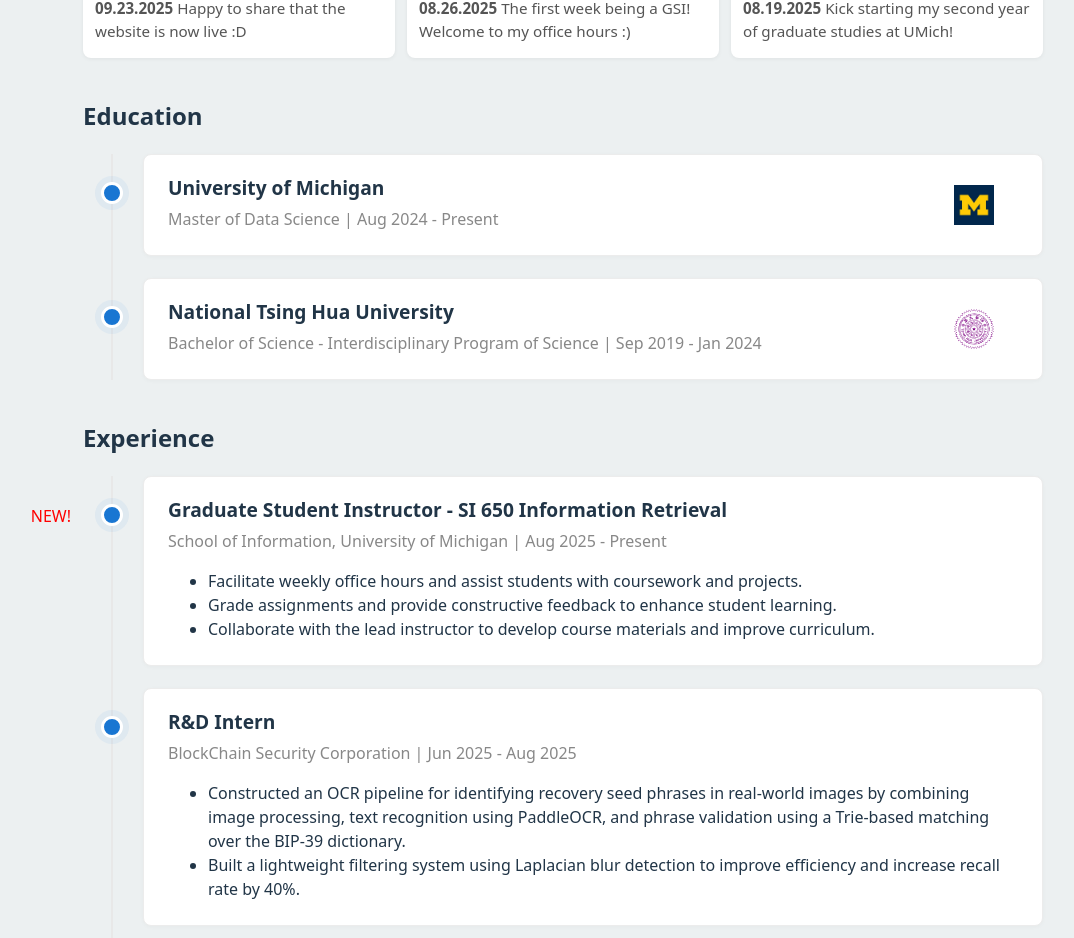
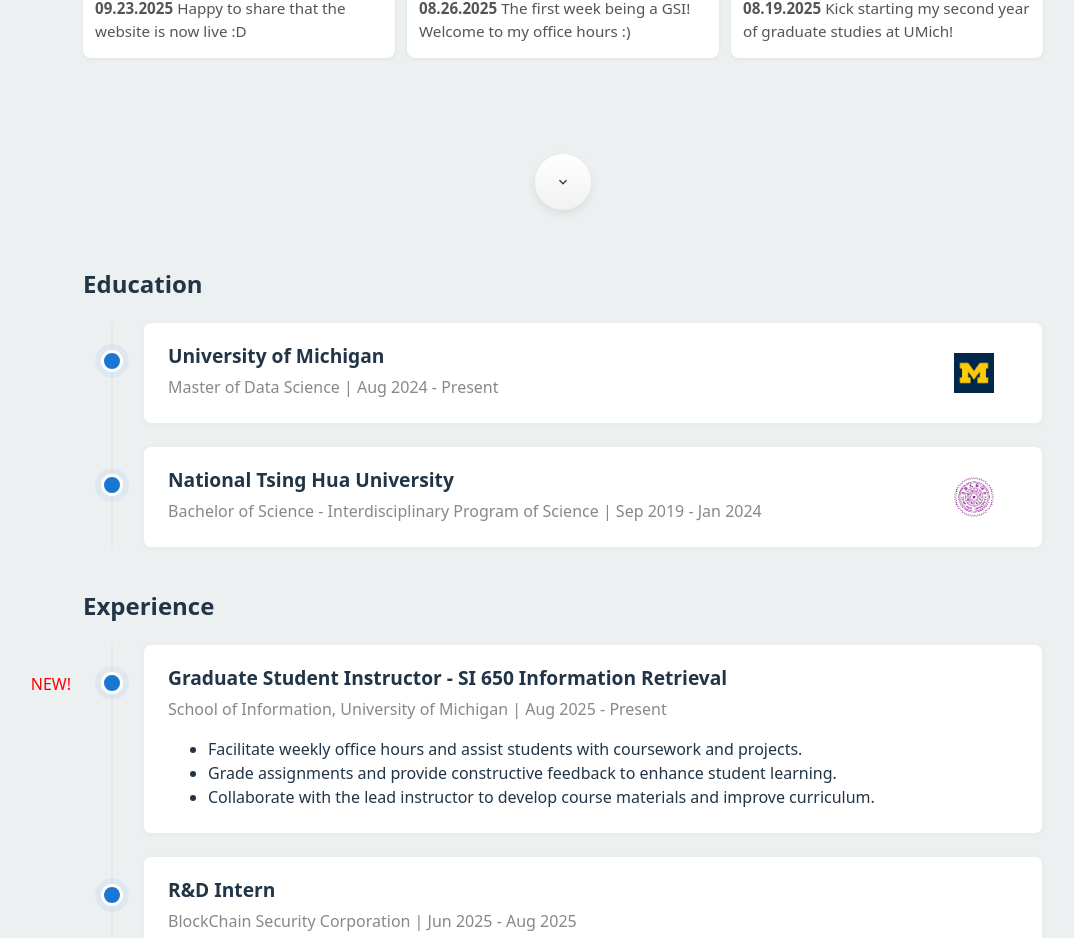
Before and after one commit to Peggy1210/my_website, a Vue app: page / in a window 1280 px wide. Shown: the part 1650-2588 px from the top of the page, without its empty margins (77-1151 px from the left). Built offline with nearby package versions, Linux system fonts and the light colour scheme.

Commit message:
feat: add navigation button

```diff
--- /dev/null
+++ b/src/components/NavButton.vue
@@ -0,0 +1,61 @@
+<script setup>
+const props = defineProps({
+    nextSectionId: {
+        type: String,
+        required: true
+    }
+});
+const scrollTo = (sectionId) => {
+  // Scroll to the divider if present, otherwise scroll one viewport height
+  const el = document.querySelector(`#${sectionId}`);
+  if (el) {
+    el.scrollIntoView({ behavior: 'smooth', block: 'start' });
+  } else {
+    window.scrollBy({ top: window.innerHeight, behavior: 'smooth' });
+  }
+};
+</script>
+
+<template>
+<div class="section-nav">
+    <button class="scroll-button" @click="scrollTo(nextSectionId)" aria-label="Scroll down">
+    <i class="mdi mdi-chevron-down"></i>
+    </button>
+</div>
+</template>
+
+<style scoped>
+.section-nav {
+  display: flex;
+  flex-direction: column;
+  align-items: center;
+  margin-top: 80px;
+  padding: 16px;
+}
+.scroll-button {
+  width: 56px;
+  height: 56px;
+  border-radius: 50%;
+  border: none;
+  background: linear-gradient(180deg,#ffffff,#f1f1f1);
+  box-shadow: 0 4px 10px rgba(0,0,0,0.08);
+  display: inline-flex;
+  align-items: center;
+  justify-content: center;
+  cursor: pointer;
+  transition: transform 140ms ease, box-shadow 140ms ease;
+  color: #333;
+}
+
+.scroll-button:hover { transform: translateY(-3px); box-shadow: 0 6px 14px rgba(0,0,0,0.12); }
+.scroll-button:active { transform: translateY(0); }
+.scroll-button:focus { outline: 3px solid rgba(21,156,228,0.18); outline-offset: 3px; }
+
+/* subtle bounce animation to draw attention */
+@keyframes scroll-bounce {
+  0%, 20%, 50%, 80%, 100% { transform: translateY(0); }
+  40% { transform: translateY(-6px); }
+  60% { transform: translateY(-3px); }
+}
+.scroll-button { animation: scroll-bounce 2.6s infinite; }
+</style>
--- a/src/views/HelloWorld.vue
+++ b/src/views/HelloWorld.vue
@@ -9,6 +9,7 @@ import Updates from '../components/Updates.vue'
 import Fab from '../components/Fab.vue'
 import Navigation from '../components/Navigation.vue'
 import SkillSet from '../components/SkillSet.vue'
+import NavButton from '../components/NavButton.vue'
 
 const sectionIds = [
   { id: 'education-section', name: 'Education' },
@@ -24,6 +25,7 @@ const sectionIds = [
     <Navigation :sectionId="sectionIds" />
     <SkillSet />
     <Updates />
+    <NavButton :nextSectionId="'education-section'" />
     <Education />
     <Experience />
     <Publication />
```
